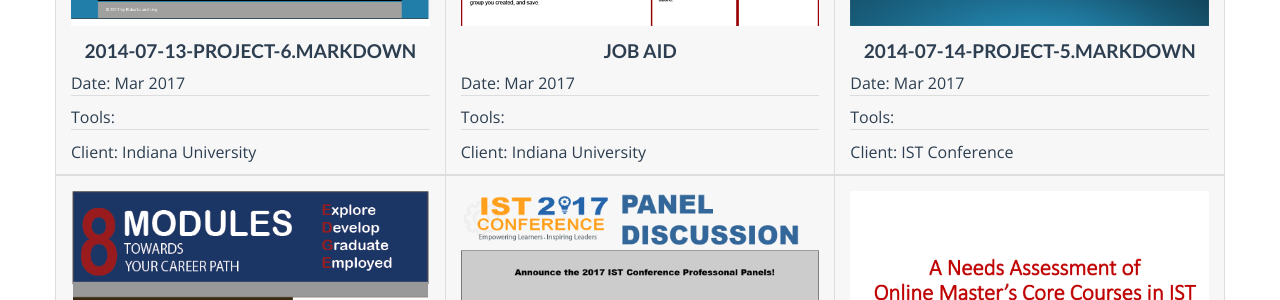
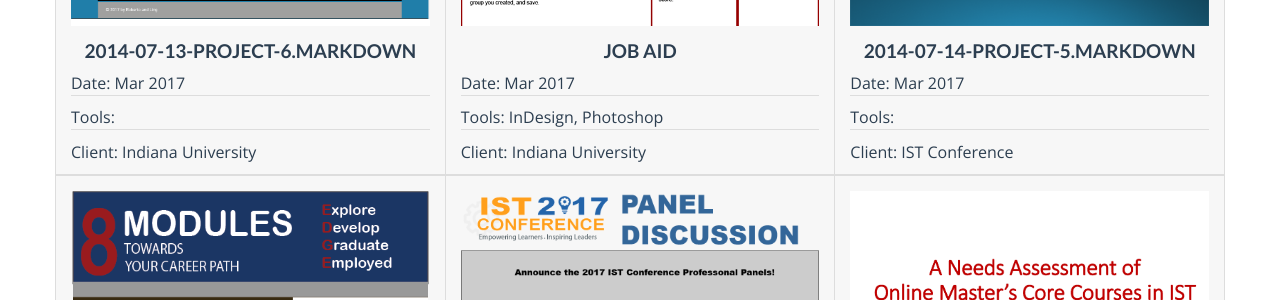
Before and after one commit to lingqiann/lingqiann.github.io, a Jekyll site: the page built from _posts/2014-07-17-project-2.markdown, in a window 1280 px wide and 900 px high, scrolled down 610 px. Shown: the part 154-454 px from the top of the window. Built offline with Jekyll 4.4.1, drawn with Linux system fonts in a browser that asks for light colours.

Commit message:
Update 2014-07-17-project-2.markdown

```diff
--- a/_posts/2014-07-17-project-2.markdown
+++ b/_posts/2014-07-17-project-2.markdown
@@ -2,11 +2,10 @@
 layout: default
 name: job aid
 date: 2017-03-17
+tools: "InDesign, Photoshop"
+client: Indiana University
 img: job_aid.png
 alt: image-alt
-project-date: March 2017
-client: Indiana University
-category: Job aid
 pdf: job_aid.pdf
 ---
 This job aid is to help faculty who need help in setting assignment and grading in Canvas. It can be used in Canvas training seminar or job aid. It was designed by Ling Qian using In Design.
```
